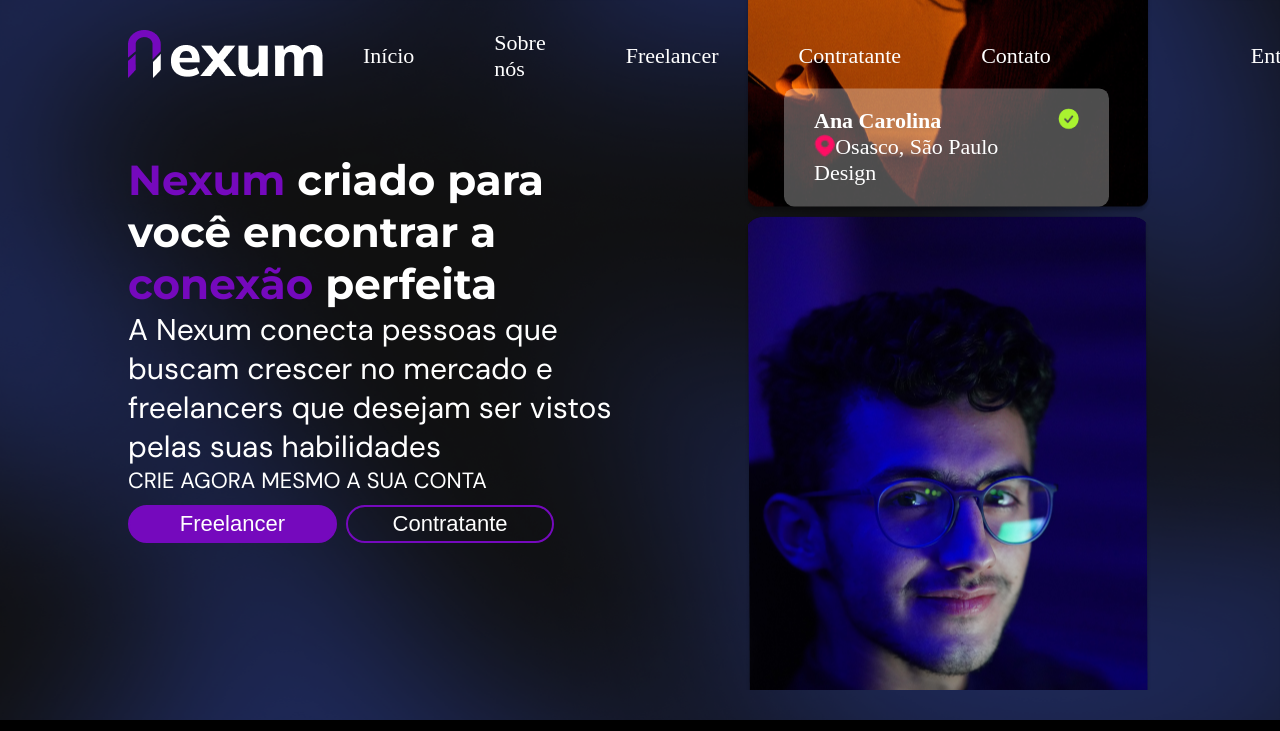
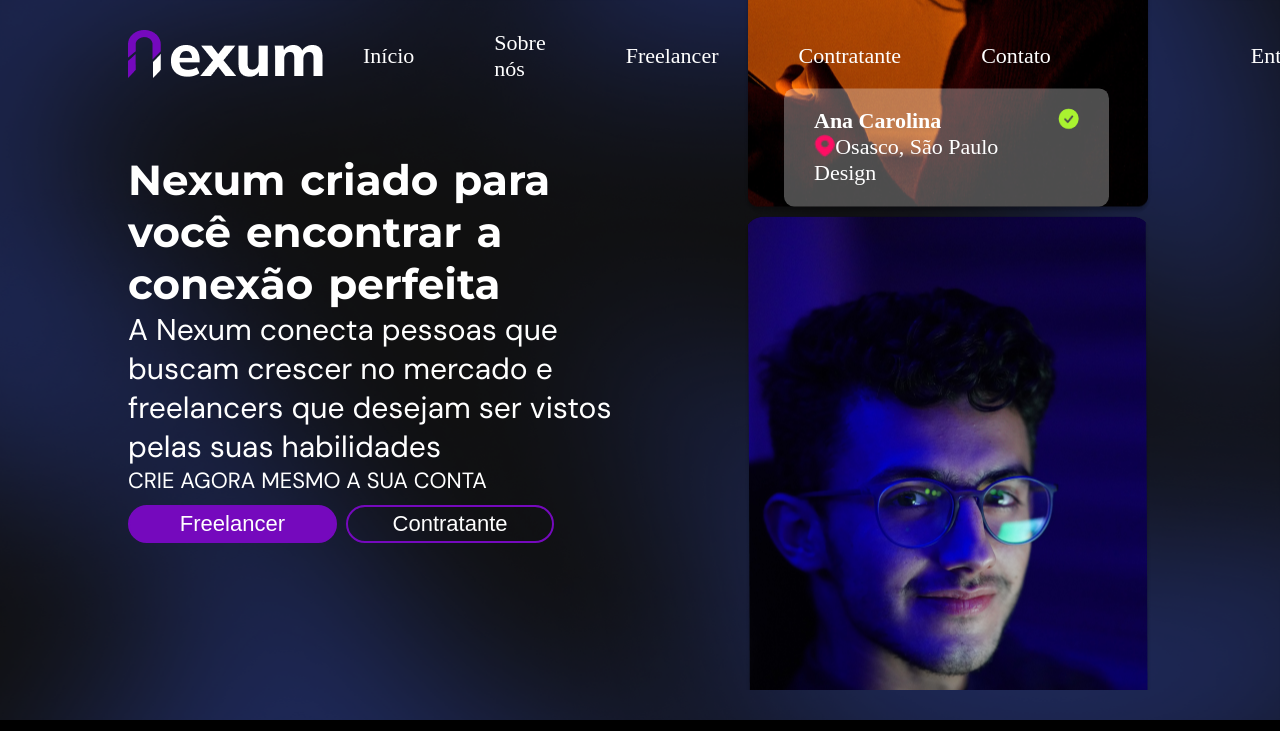
Before and after one commit to GUILHERMEPSANTOS/Nexum, a React (Vite) app in the folder front/: page / in a window 1280 px wide. Shown: the top 731 px of the page. Built offline with nearby package versions, Linux system fonts and the light colour scheme.

Commit message:
Refactor: title

```diff
--- a/front/src/components/Title/Title.jsx
+++ b/front/src/components/Title/Title.jsx
@@ -1,25 +1,32 @@
-import { useEffect, useState } from "react";
+import { WORDS } from "./constants";
+import watchWords from "./hooks";
 import styles from "./styles.module.scss";
 
 const Title = ({ text }) => {
-  const [words, setWords] = useState([]);
-
-  useEffect(() => {
-    const teste = text.split(" ");
-    setWords(teste);
-  }, []);
+  const { words } = watchWords({ text });
 
   return (
-    <h1 className={styles.title}>
-      {words.map((item) => {
-        const color =
-          item == "Nexum" ||
-          item == "conexão" ||
-          item == "Freelancers" ||
-          item == "avaliados"
-            ? "#7509BD"
-            : "#fff";
-        return <span style={{ color: `${color}` }}>{item + ` `}</span>;
+    <h1 className={styles.container}>
+      {words.map((item, i) => {
+        const teste = {
+          item: "#7509BD",
+        };
+
+        const color = teste[item] || "#FFF";
+
+        console.log(teste);
+        console.log(color);
+        console.log(teste[item]);
+        console.log(item);
+        return (
+          <h1
+            key={`word-${i}`}
+            className={styles.title}
+            style={{ color: `${color}` }}
+          >
+            {item + ` `}
+          </h1>
+        );
       })}
     </h1>
   );
```
